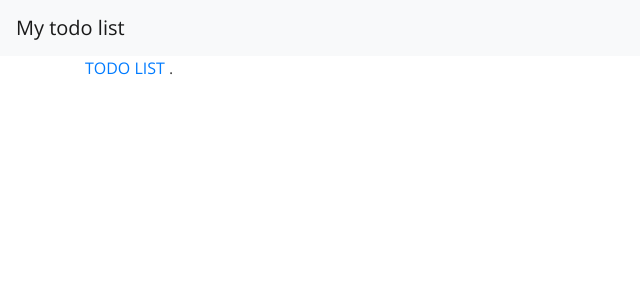
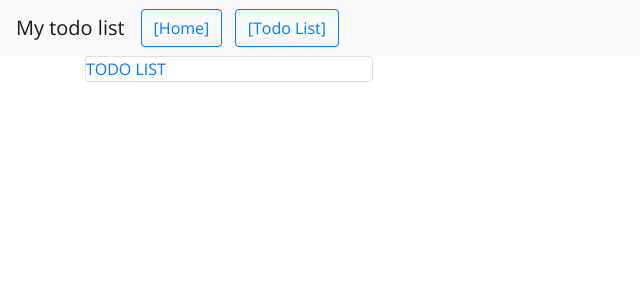
Before and after one commit to mrariel2011/TodoList, a Django app: page / in a window 1280 px wide. Shown: the top 300 px of the page, without its empty margins (0-640 px from the left). Run offline with Django 3.2, Linux system fonts and the light colour scheme; some libraries are stand-ins or nearby versions.

Commit message:
Adiciona opções navbar e style
Nessa alteração, foi adicionado os botões para "/" e "/tasks" na navbar feita antes com o uso de bootstrap.
Além disso, testei com o {% block content%}, aplicando um novo div para destacar o conteudo.

```diff
--- a/homepage/templates/homepage/home.html
+++ b/homepage/templates/homepage/home.html
@@ -5,7 +5,7 @@
 {% block content %}
 
 <section>
-    <a href="tasks">    TODO LIST </a>.
+    <a href="tasks" class="card-title">    TODO LIST </a> <br>
 </section
 
 {% endblock content %}
--- a/theme/templates/theme/bootstrap.html
+++ b/theme/templates/theme/bootstrap.html
@@ -35,12 +35,22 @@
         <button class="navbar-toggler" type="button" data-toggle="collapse" data-target="#navbarSupportedContent" aria-controls="navbarSupportedContent" aria-expanded="false" aria-label="Toggle navigation">
           <span class="navbar-toggler-icon"></span>
         </button>
+
+        <a class="btn btn-outline-primary" href="/" role="button" >[Home]</a> &nbsp;&nbsp;&nbsp;
+
+        <a class="btn btn-outline-primary" href="tasks" role="button">[Todo List]</a>
+        </button>
     </nav>
 
     <div class="container">
+      <div class="card" style="width: 18rem;">
+
       {% block content %}
+
       {% endblock content %}
-    </div>
+
+      </div>
+  </div>
 
     {% block js %}
     {% endblock js %}
```
